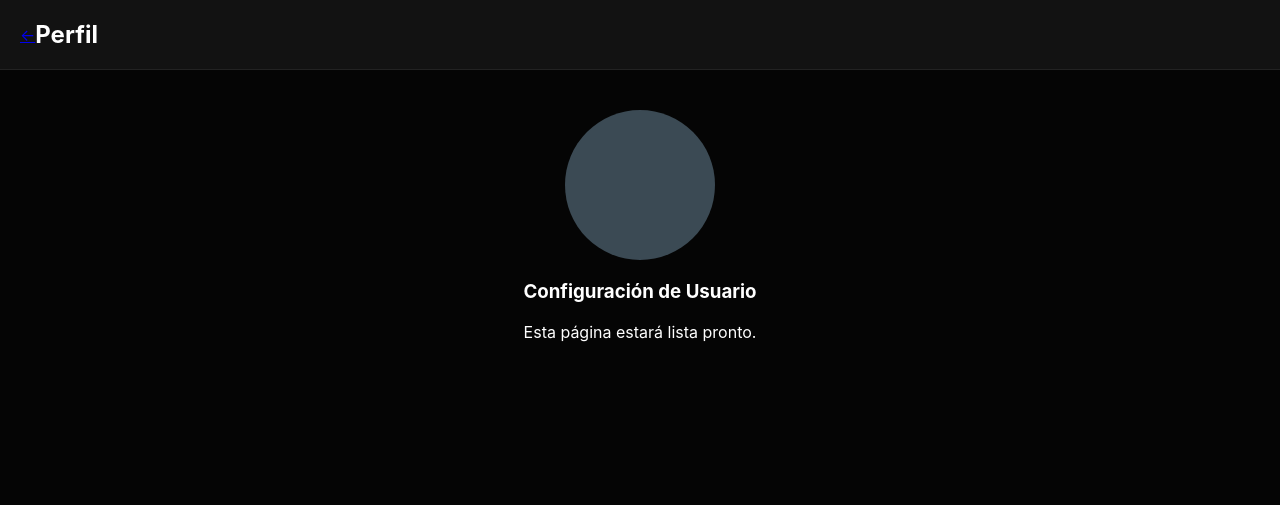
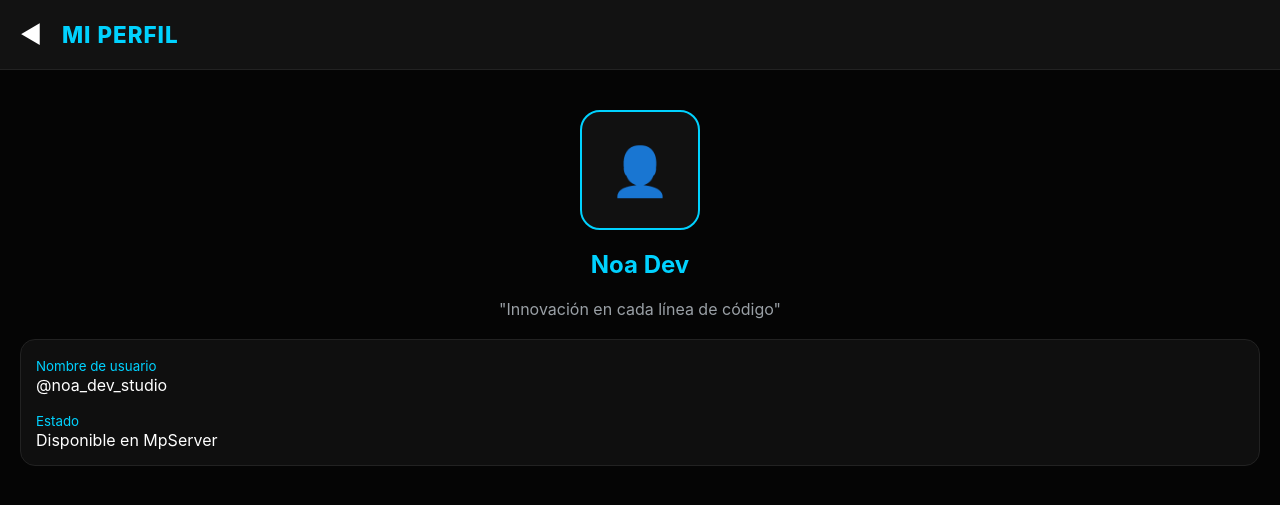
Before and after one commit to KekoOfficial/mp, a Flask app: page /perfil in a window 1280 px wide. Shown: the top 505 px of the page. Run offline with Flask 3, Linux system fonts and the light colour scheme.

Commit message:
Actualizar perfil.html

```diff
--- a/templates/perfil.html
+++ b/templates/perfil.html
@@ -1,17 +1,25 @@
 <!DOCTYPE html>
-<html>
+<html lang="es">
 <head>
+    <meta charset="UTF-8"><meta name="viewport" content="width=device-width, initial-scale=1.0">
     <link rel="stylesheet" href="/static/style.css">
+    <title>Perfil | MpServer</title>
 </head>
 <body>
     <header class="header">
-        <a href="/settings" class="back-btn">←</a>
-        <h2 style="margin:0;">Perfil</h2>
+        <span onclick="location.href='/settings'" style="cursor:pointer; font-size:1.5rem;">◀</span>
+        <div class="brand-name" style="margin-left:20px">MI PERFIL</div>
     </header>
     <main style="padding:20px; text-align:center;">
-        <div style="width:150px; height:150px; background:#3b4a54; border-radius:50%; margin:20px auto;"></div>
-        <h3>Configuración de Usuario</h3>
-        <p style="color:var(--wa-text-dim)">Esta página estará lista pronto.</p>
+        <div style="width:120px; height:120px; background:#111; border:2px solid var(--mp-accent); border-radius:20px; margin:20px auto; display:flex; align-items:center; justify-content:center; font-size:3rem;">👤</div>
+        <h2 style="color:var(--mp-accent)">Noa Dev</h2>
+        <p style="color:var(--mp-text-dim)">"Innovación en cada línea de código"</p>
+        <div style="background:var(--mp-card); padding:15px; border-radius:15px; text-align:left; margin-top:20px; border:1px solid var(--mp-border);">
+            <small style="color:var(--mp-accent)">Nombre de usuario</small>
+            <div style="margin-bottom:15px">@noa_dev_studio</div>
+            <small style="color:var(--mp-accent)">Estado</small>
+            <div>Disponible en MpServer</div>
+        </div>
     </main>
 </body>
 </html>
```
